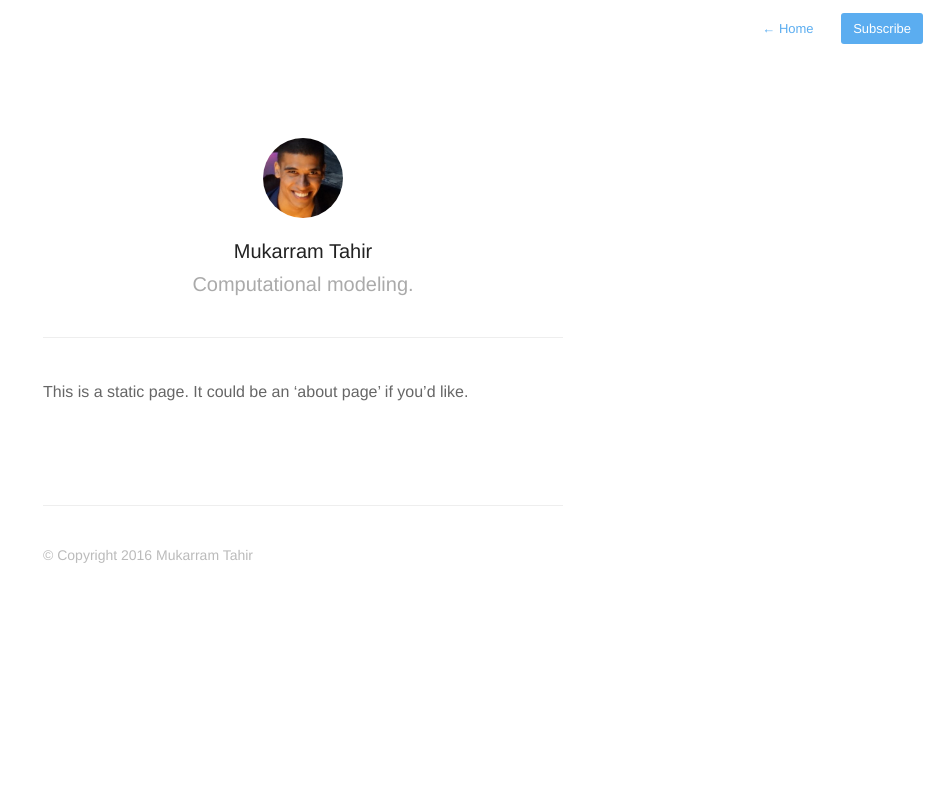
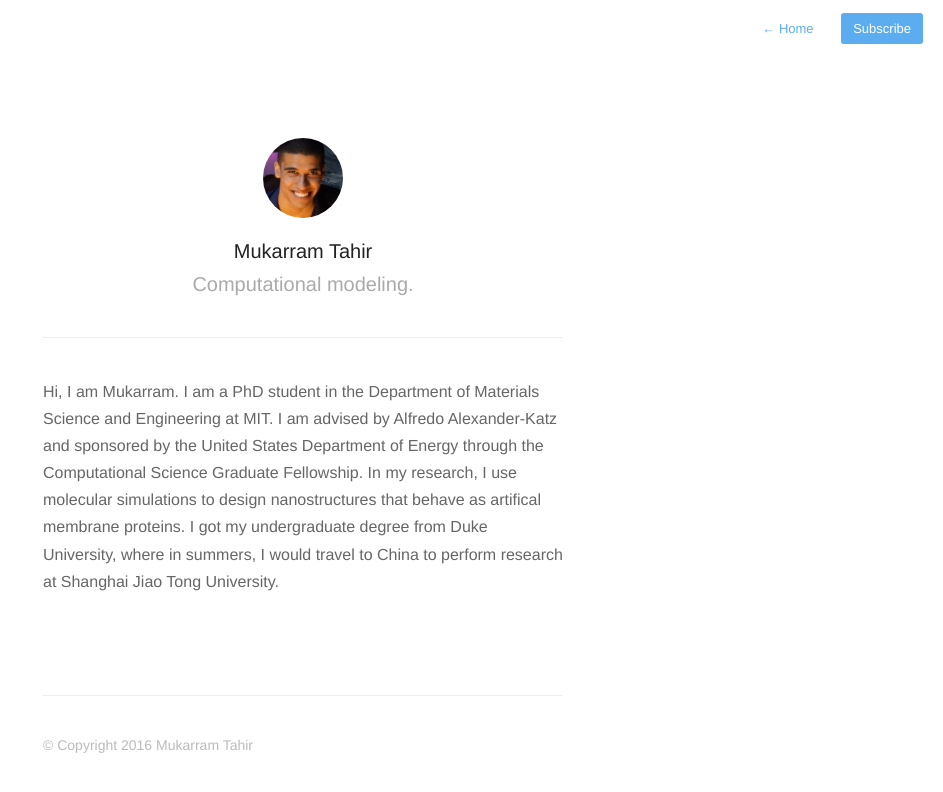
Before and after one commit to mukarramtahir/mukarramtahir.github.io, a Jekyll site: the page built from about.md, in a window 1280 px wide. Shown: the top 792 px of the page, without its empty margins (337-1280 px from the left). Built offline with Jekyll 4.4.1, drawn with Linux system fonts in a browser that asks for light colours; nearby versions of some CDN libraries.

Commit message:
Update about.md

```diff
--- a/about.md
+++ b/about.md
@@ -4,6 +4,6 @@ permalink: about/
 profile: true
 ---
 
-This is a static page. It could be an 'about page' if you'd like.
+Hi, I am Mukarram. I am a PhD student in the Department of Materials Science and Engineering at MIT. I am advised by Alfredo Alexander-Katz and sponsored by the United States Department of Energy through the Computational Science Graduate Fellowship. In my research, I use molecular simulations to design nanostructures that behave as artifical membrane proteins. I got my undergraduate degree from Duke University, where in summers, I would travel to China to perform research at Shanghai Jiao Tong University.
 
 {% include footer.html %}
```
